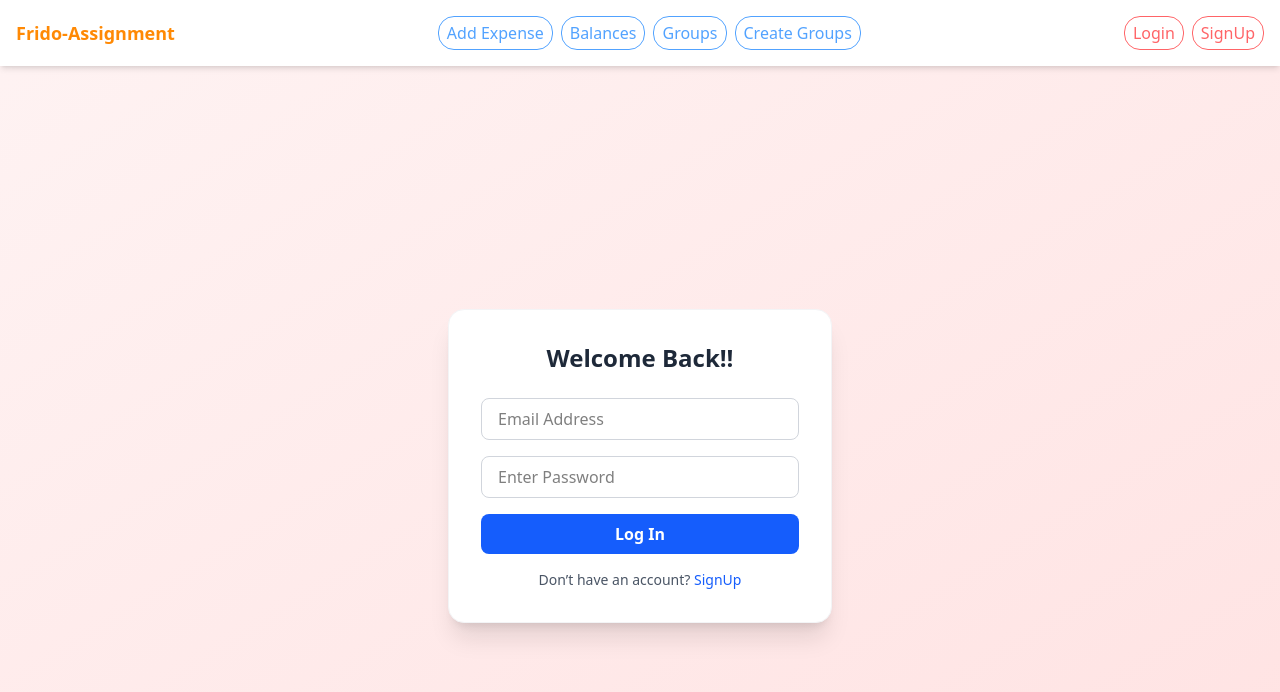
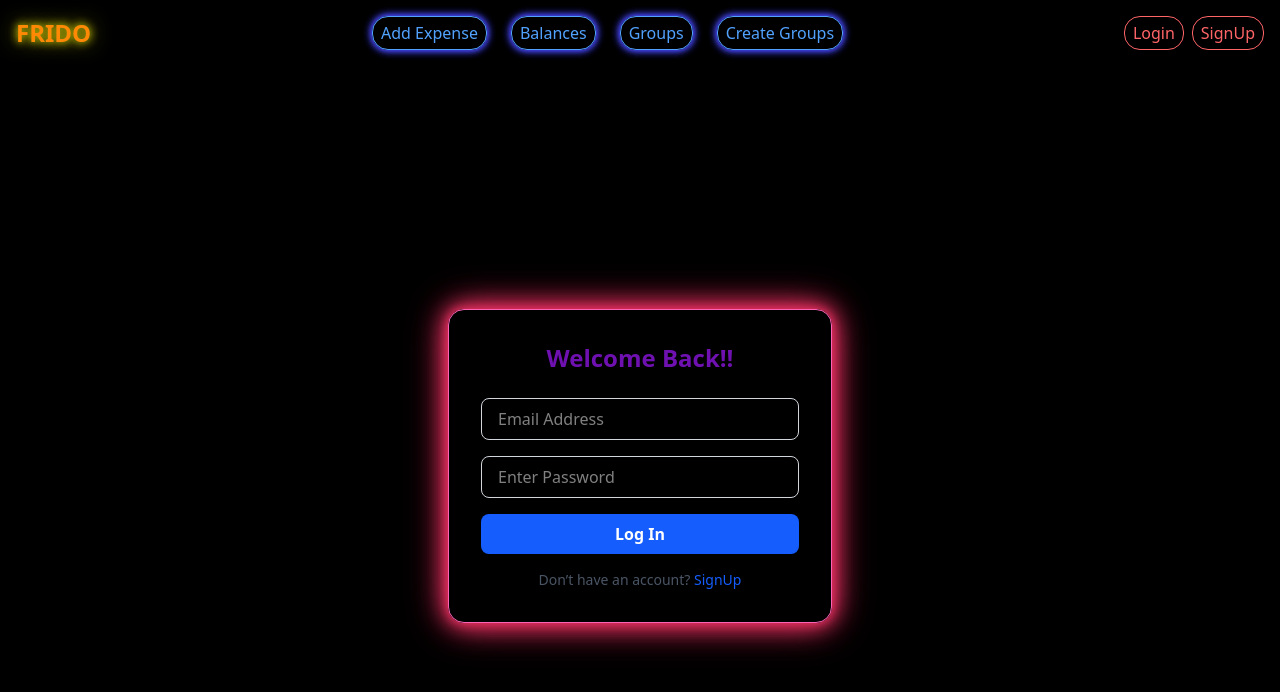
Before and after one commit to LakshyaG34/ExpenseTracker-Frido-Assignment, a React (Vite) app in the folder client/: page /groups in a window 1280 px wide. Shown: the top 692 px of the page. Built offline with nearby package versions, Linux system fonts and the light colour scheme; no server answers.

Commit message:
Added Pagination and Search By Category feature

```diff
--- a/client/src/components/balance/balance.jsx
+++ b/client/src/components/balance/balance.jsx
@@ -12,7 +12,7 @@ const Balance = () => {
   }
 
   return (
-    <div className="min-h-screen flex flex-col items-center bg-gray-50 py-8 px-4 bg-gradient-to-br from-blue-50 to-blue-100">
+    <div className="min-h-screen flex flex-col items-center py-8 px-4">
       <h2 className="text-2xl font-semibold mb-6 text-gray-800">
         Group-wise Balances
       </h2>
--- a/client/src/components/expense/addExpense.jsx
+++ b/client/src/components/expense/addExpense.jsx
@@ -89,7 +89,7 @@ const AddExpense = () => {
   };
 
   return (
-    <div className="flex px-4 py-10 justify-center min-h-screen items-center bg-gradient-to-br from-blue-50 to-blue-100">
+    <div className="flex px-4 py-10 justify-center min-h-screen items-center">
       <form
         className="w-full max-w-lg bg-white rounded-2xl shadow-xl p-6 space-y-5 border border-gray-100"
         onSubmit={handleExpense}
--- a/client/src/components/expense/expense.jsx
+++ b/client/src/components/expense/expense.jsx
@@ -1,13 +1,18 @@
+import { useState } from "react";
 import { useDispatch, useSelector } from "react-redux";
 import {removeExpense} from "../../redux/expenseSlice.js"
 
 const Expense = () => {
+
+  const [newCategory, setNewCategory] = useState("");
+  const [currentPage, setCurrentPage] = useState(1);
   const expenses = useSelector((state) => state.expense);
   const dispatch = useDispatch();
+  const itemsPerPage = 3;
 
   const handleDelete = async (expenseId) => {
     try {
-      const response = await fetch(`/api/expenses/${expenseId}`,
+      const response = await fetch(`http://localhost:5000/api/expenses/${expenseId}`,
         {
           method: "DELETE"
         }
@@ -30,14 +35,42 @@ const Expense = () => {
       </div>
     );
 
+    const filteredExpense = (category) =>{
+      if(!category.trim())
+      {
+        return expenses;
+      }
+      return expenses.filter((e)=>e.category.toLowerCase() === category.toLowerCase());
+    }
+
+    const finalExpense = filteredExpense(newCategory);
+
+    const totalPages = Math.ceil(finalExpense.length/itemsPerPage);
+    const paginatedExpenses = finalExpense.slice((currentPage - 1)*itemsPerPage, currentPage*itemsPerPage);
+
+    const handlePrev = () =>{
+      if(currentPage > 1)
+      {
+        setCurrentPage(currentPage - 1);
+      }
+    }
+    const handleNext = () =>{
+      if(currentPage < totalPages)
+      {
+        setCurrentPage(currentPage + 1);
+      }
+    }
+
+
   return (
-    <div className="min-h-screen bg-gray-50 py-10 px-5">
-      <h2 className="text-3xl font-semibold text-center text-gray-800 mb-8">
+    <div className="min-h-screen py-10 px-5">
+      <h2 className="text-4xl font-semibold text-center text-green-500 mb-8">
         Expenses
       </h2>
+      <input placeholder="Search By category" value = {newCategory} onChange = {(e)=>setNewCategory(e.target.value)} className="text-white border border-white rounded-2xl p-2 mb-4 mx-auto block"/>
 
       <div className="grid grid-cols-1 md:grid-cols-2 lg:grid-cols-3 gap-6">
-        {expenses.map((expense) => (
+        {paginatedExpenses.map((expense) => (
           <div
             key={expense._id}
             className="bg-white shadow-lg rounded-2xl p-6 hover:shadow-2xl transition-shadow duration-300"
@@ -96,6 +129,15 @@ const Expense = () => {
           </div>
         ))}
       </div>
+      <div className="flex w-full max-w-xl justify-between mx-auto mt-4">
+        <button onClick = {handlePrev} disabled={currentPage===1} className="border border-white rounded-lg text-white p-2 hover:bg-white/60 hover:text-black transition duration-200">
+          Prev
+        </button>
+        <span className="border border-white rounded-lg text-white p-2 hover:bg-white/60 hover:text-black transition duration-200">{currentPage}</span>
+        <button onClick = {handleNext} disabled={currentPage===totalPages} className="border border-white rounded-lg text-white p-2 hover:bg-white/60 hover:text-black transition duration-200">
+          Next
+        </button>
+      </div>
     </div>
   );
 };
--- a/client/src/components/group/addGroup.jsx
+++ b/client/src/components/group/addGroup.jsx
@@ -26,7 +26,7 @@ const AddGroup = () => {
     }
 
     try {
-      const response = await fetch("/api/groups", {
+      const response = await fetch("http://localhost:5000/api/groups", {
         method: "POST",
         headers: { "Content-type": "application/json" },
         credentials: "include",
@@ -48,10 +48,10 @@ const AddGroup = () => {
 
   return (
     <form
-      className="flex flex-col justify-center items-center min-h-screen gap-5 bg-gradient-to-br from-blue-50 to-blue-100 px-4"
+      className="flex flex-col justify-center items-center min-h-screen gap-5 px-4"
       onSubmit={handleGroups}
     >
-      <div className="bg-white p-8 rounded-2xl shadow-lg w-full max-w-md border border-gray-100">
+      <div className="bg-white p-8 rounded-2xl w-full max-w-md border border-gray-100 [box-shadow:0_0_10px_rgba(200,200,100,1),0_0_20px_rgba(200,100,200,1),0_0_20px_rgba(100,200,200,1),0_0_10px_rgba(100,200,100,1)] hover:[box-shadow:0_0_20px_rgba(200,200,100,1),0_0_30px_rgba(200,100,200,1),0_0_40px_rgba(100,200,200,1),0_0_60px_rgba(100,200,100,1)] transition duration-300">
         <h2 className="text-2xl font-semibold text-center text-blue-700 mb-6">
           Create New Group
         </h2>
--- a/client/src/components/group/group.jsx
+++ b/client/src/components/group/group.jsx
@@ -5,7 +5,7 @@ const Groups = () => {
   const groups = useSelector((state) => state.group);
 
   return (
-    <div className="min-h-screen bg-gradient-to-br from-blue-50 to-blue-100 py-6">
+    <div className="min-h-screen py-6">
       <div className="flex flex-col gap-4">
         {groups.length > 0
           ? groups.map((group) => (
--- a/client/src/components/group/groupCard.jsx
+++ b/client/src/components/group/groupCard.jsx
@@ -21,7 +21,7 @@ const GroupCard = ({ name, members, createdBy, id }) => {
     }
   };
   return (
-    <div className="w-full max-w-lg mx-auto bg-white shadow-md hover:shadow-xl transition-all duration-300 rounded-2xl p-6 border border-gray-100">
+    <div className="w-full max-w-lg mx-auto bg-white hover:shadow-xl transition-all duration-300 rounded-2xl p-6 border border-gray-100 [box-shadow:0_0_10px_rgba(200, 200, 200, 1)]">
       <div className="flex justify-between items-center mb-3">
         <h3 className="text-xl font-semibold text-gray-800">{name}</h3>
         <span className="text-xs px-3 py-1 rounded-full bg-blue-100 text-blue-700">
--- a/client/src/components/navbar.jsx
+++ b/client/src/components/navbar.jsx
@@ -7,7 +7,7 @@ const Navbar = () => {
   const { user, setUser } = useAuthContext();
   const handleLogout = async () => {
     try {
-      const response = await fetch("/api/auth/logout", {
+      const response = await fetch("http://localhost:5000/api/auth/logout", {
         method: "POST",
       });
       if (!response.ok) {
@@ -22,38 +22,38 @@ const Navbar = () => {
   const [isOpen, setIsOpen] = useState(false);
   return (
     <div className="relative">
-      <div className="sticky top-0 bg-white/80 backdrop-blur-sm shadow-md z-50">
+      <div className="sticky top-0 backdrop-blur-sm z-50">
         <div className="flex justify-between items-center p-4">
           <div>
             <button
               onClick={() => navigate("/")}
-              className="font-bold text-lg text-orange-400 hover:text-blue-800 transition-colors duration-200"
+              className="font-bold text-2xl text-orange-400 [text-shadow:0_0_5px_rgba(180,180,10,0.4),0_0_10px_rgba(180,180,10,0.6),0_0_10px_rgba(180,180,10,0.8),0_0_20px_rgba(180,180,10,1)] hover:text-blue-800 transition-colors duration-200 cursor-pointer"
             >
-              Frido-Assignment
+              FRIDO
             </button>
           </div>
-          <div className="hidden md:flex items-center gap-2">
+          <div className="hidden md:flex items-center gap-6">
             <button
               onClick={() => navigate("/expense/add")}
-              className="border border-blue-400 text-blue-400 rounded-2xl px-2 py-1 cursor-pointer hover:bg-blue-100 transition-all duration-200"
+              className="border border-blue-400 text-blue-400 [box-shadow:0_0_5px_rgba(72,72,253,1),0_0_10px_rgba(72,72,253,0.8),0_0_10px_rgba(72,72,253,0.6),0_0_10px_rgba(72,72,253,0.4)] rounded-2xl px-2 py-1 cursor-pointer hover:bg-blue-100 transition-all duration-200"
             >
               Add Expense
             </button>
             <button
               onClick={() => navigate("/balance")}
-              className="border border-blue-400 text-blue-400 rounded-2xl px-2 py-1 cursor-pointer hover:bg-blue-100 transition-all duration-200"
+              className="border border-blue-400 text-blue-400 [box-shadow:0_0_5px_rgba(72,72,253,1),0_0_10px_rgba(72,72,253,0.8),0_0_10px_rgba(72,72,253,0.6),0_0_10px_rgba(72,72,253,0.4)]  rounded-2xl px-2 py-1 cursor-pointer hover:bg-blue-100 transition-all duration-200"
             >
               Balances
             </button>
             <button
               onClick={() => navigate("/groups")}
-              className="border border-blue-400 text-blue-400 rounded-2xl px-2 py-1 cursor-pointer hover:bg-blue-100 transition-all duration-200"
+              className="border border-blue-400 text-blue-400 [box-shadow:0_0_5px_rgba(72,72,253,1),0_0_10px_rgba(72,72,253,0.8),0_0_10px_rgba(72,72,253,0.6),0_0_10px_rgba(72,72,253,0.4)]  rounded-2xl px-2 py-1 cursor-pointer hover:bg-blue-100 transition-all duration-200"
             >
               Groups
             </button>
             <button
               onClick={() => navigate("/groups/add")}
-              className="border border-blue-400 text-blue-400 rounded-2xl px-2 py-1 cursor-pointer hover:bg-blue-100 transition-all duration-200"
+              className="border border-blue-400 text-blue-400 [box-shadow:0_0_5px_rgba(72,72,253,1),0_0_10px_rgba(72,72,253,0.8),0_0_10px_rgba(72,72,253,0.6),0_0_10px_rgba(72,72,253,0.4)]  rounded-2xl px-2 py-1 cursor-pointer hover:bg-blue-100 transition-all duration-200"
             >
               Create Groups
             </button>
@@ -63,7 +63,7 @@ const Navbar = () => {
               <>
                 <button
                   onClick={handleLogout}
-                  className="border border-red-400 text-red-400 rounded-2xl px-2 py-1 cursor-pointer hover:bg-red-100 transition-all duration-200"
+                  className="border border-red-400 text-red-400 [box-shadow:0_0_5px_rgba(240,72,72,1),0_0_10px_rgba(240,72,72,0.8),0_0_10px_rgba(240,72,72,0.6),0_0_10px_rgba(240,72,72,0.4)] rounded-2xl px-2 py-1 cursor-pointer hover:bg-red-100 transition-all duration-200"
                 >
                   Logout
                 </button>
--- a/client/src/context/authContext.jsx
+++ b/client/src/context/authContext.jsx
@@ -11,7 +11,7 @@ export const AuthProvider = ({children}) => {
   useEffect(() => {
     const handleFetch = async () => {
       try {
-        const response = await fetch("/api/auth/me", {
+        const response = await fetch("http://localhost:5000/api/auth/me", {
             method : "GET",
             headers: {
             "Content-Type": "application/json",
--- a/client/src/pages/signin.jsx
+++ b/client/src/pages/signin.jsx
@@ -11,7 +11,7 @@ const Login = () => {
   const handleFetch = async (e) => {
     e.preventDefault();
     try {
-      const response = await fetch("/api/auth/login", {
+      const response = await fetch("http://localhost:5000/api/auth/login", {
         method: "POST",
         headers: {
           "Content-type": "application/json",
@@ -34,12 +34,12 @@ const Login = () => {
   };
 
   return (
-    <div className="flex justify-center items-center min-h-screen bg-gradient-to-br from-red-50 to-red-100">
+    <div className="flex justify-center items-center min-h-screen">
       <form
         onSubmit={handleFetch}
-        className="bg-white shadow-xl rounded-2xl p-8 w-full max-w-sm border border-gray-100"
+        className="shadow-xl rounded-2xl p-8 w-full max-w-sm border border-pink-400 bg-black/40 [box-shadow:0_0_10px_rgba(240,50,100,0.8),0_0_20px_rgba(240,50,100,0.8),0_0_30px_rgba(240,50,100,0.8),0_0_40px_rgba(240,50,100,0.8)]"
       >
-        <h2 className="text-2xl font-bold text-center text-gray-800 mb-6">
+        <h2 className="text-2xl font-bold text-center text-purple-800 mb-6">
           Welcome Back!!
         </h2>
 
@@ -49,7 +49,7 @@ const Login = () => {
             placeholder="Email Address"
             value={email}
             onChange={(e) => setEmail(e.target.value)}
-            className="border border-gray-300 rounded-lg px-4 py-2 focus:outline-none focus:ring-2 focus:ring-blue-400 transition"
+            className="border border-gray-300 rounded-lg px-4 py-2 focus:outline-none focus:ring-2 focus:ring-blue-400 transition text-white"
           />
 
           <input
@@ -57,7 +57,7 @@ const Login = () => {
             placeholder="Enter Password"
             value={password}
             onChange={(e) => setPassword(e.target.value)}
-            className="border border-gray-300 rounded-lg px-4 py-2 focus:outline-none focus:ring-2 focus:ring-blue-400 transition"
+            className="border border-gray-300 rounded-lg px-4 py-2 focus:outline-none focus:ring-2 focus:ring-blue-400 transition text-white"
           />
 
           <button
```
Also changed, not shown: client/src/App.jsx (+5 -5 lines), client/src/pages/signup.jsx (+4 -4 lines), 2 other files (tests, documents, lock files or other folders).
